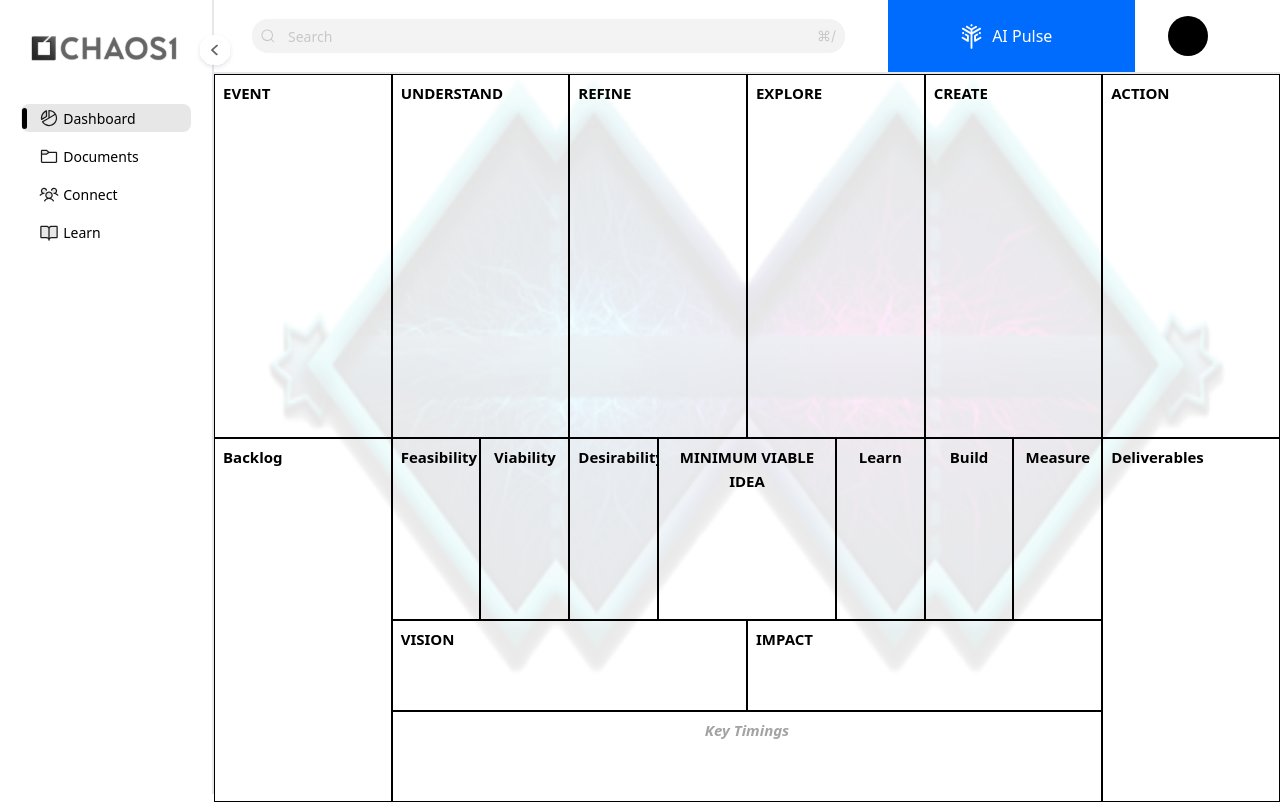
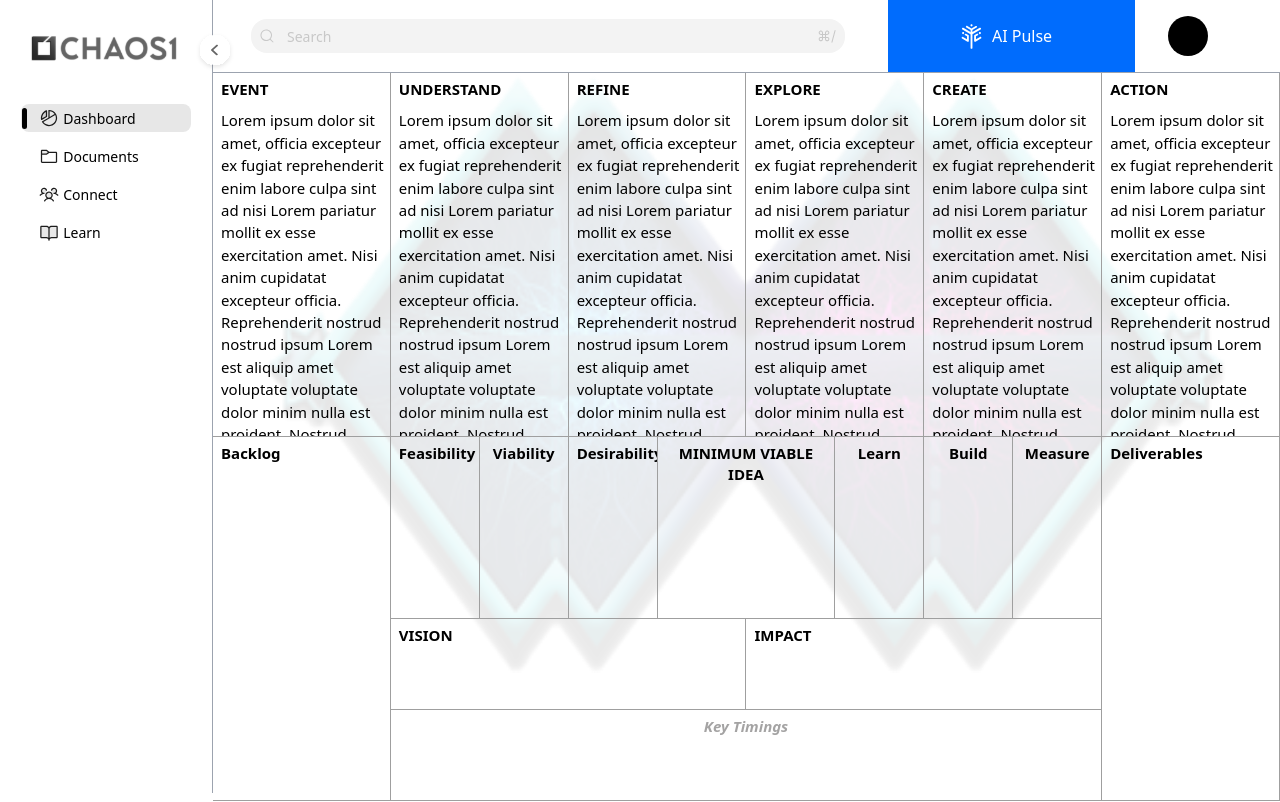
Before and after one commit to mtdoan/EURECAx, a React (Create React App) app in the folder front-end/: page /#/ in a window 1280 px wide. Built offline with nearby package versions, Linux system fonts and the light colour scheme; no server answers; sample sign-in values are in the browser's storage.

Commit message:
fixed styling

```diff
--- a/front-end/src/components/dashboard/Dashboard.jsx
+++ b/front-end/src/components/dashboard/Dashboard.jsx
@@ -22,8 +22,8 @@ export default function Dashboard() {
       <div className="App">
         <div className="flex flex-row w-full">
           <HamburgerMenu />
-          <div className="w-full border-l-2 ">
-            <div className="[&_nav]:flex flex flex-row items-center w-full justify-center border-b-2">
+          <div className="w-full border-l-[1px] border-gray-400">
+            <div className="[&_nav]:flex flex flex-row items-center w-full justify-center border-b-[1px] border-gray-400">
               <NavBar />
             </div>
             <div className="flex flex-row h-[90vh] z-0">
--- a/front-end/src/components/dashboard/canvas/Canvas.jsx
+++ b/front-end/src/components/dashboard/canvas/Canvas.jsx
@@ -32,12 +32,12 @@ const Canvas = () => {
     const [modalName, setModalName] = useState("");
     const [modalData, setModalData] = useState("");
 
-    const [eventData, setEventData] = useState("");
-    const [understandData, setUnderstandData] = useState("");
-    const [refineData, setRefineData] = useState("");
-    const [exploreData, setExploreData] = useState("");
-    const [createData, setCreateData] = useState("");
-    const [actionData, setActionData] = useState("");
+    const [eventData, setEventData] = useState("Lorem ipsum dolor sit amet, officia excepteur ex fugiat reprehenderit enim labore culpa sint ad nisi Lorem pariatur mollit ex esse exercitation amet. Nisi anim cupidatat excepteur officia. Reprehenderit nostrud nostrud ipsum Lorem est aliquip amet voluptate voluptate dolor minim nulla est proident. Nostrud officia pariatur ut officia. Sit irure elit esse ea nulla sunt ex occaecat reprehenderit commodo officia dolor Lorem duis laboris cupidatat officia voluptate. Culpa proident adipisicing id nulla nisi laboris ex in Lorem sunt duis officia eiusmod. Aliqua reprehenderit commodo ex non excepteur duis sunt velit enim. Voluptate laboris sint cupidatat ullamco ut ea consectetur et est culpa et culpa duis.");
+    const [understandData, setUnderstandData] = useState("Lorem ipsum dolor sit amet, officia excepteur ex fugiat reprehenderit enim labore culpa sint ad nisi Lorem pariatur mollit ex esse exercitation amet. Nisi anim cupidatat excepteur officia. Reprehenderit nostrud nostrud ipsum Lorem est aliquip amet voluptate voluptate dolor minim nulla est proident. Nostrud officia pariatur ut officia. Sit irure elit esse ea nulla sunt ex occaecat reprehenderit commodo officia dolor Lorem duis laboris cupidatat officia voluptate. Culpa proident adipisicing id nulla nisi laboris ex in Lorem sunt duis officia eiusmod. Aliqua reprehenderit commodo ex non excepteur duis sunt velit enim. Voluptate laboris sint cupidatat ullamco ut ea consectetur et est culpa et culpa duis.");
+    const [refineData, setRefineData] = useState("Lorem ipsum dolor sit amet, officia excepteur ex fugiat reprehenderit enim labore culpa sint ad nisi Lorem pariatur mollit ex esse exercitation amet. Nisi anim cupidatat excepteur officia. Reprehenderit nostrud nostrud ipsum Lorem est aliquip amet voluptate voluptate dolor minim nulla est proident. Nostrud officia pariatur ut officia. Sit irure elit esse ea nulla sunt ex occaecat reprehenderit commodo officia dolor Lorem duis laboris cupidatat officia voluptate. Culpa proident adipisicing id nulla nisi laboris ex in Lorem sunt duis officia eiusmod. Aliqua reprehenderit commodo ex non excepteur duis sunt velit enim. Voluptate laboris sint cupidatat ullamco ut ea consectetur et est culpa et culpa duis.");
+    const [exploreData, setExploreData] = useState("Lorem ipsum dolor sit amet, officia excepteur ex fugiat reprehenderit enim labore culpa sint ad nisi Lorem pariatur mollit ex esse exercitation amet. Nisi anim cupidatat excepteur officia. Reprehenderit nostrud nostrud ipsum Lorem est aliquip amet voluptate voluptate dolor minim nulla est proident. Nostrud officia pariatur ut officia. Sit irure elit esse ea nulla sunt ex occaecat reprehenderit commodo officia dolor Lorem duis laboris cupidatat officia voluptate. Culpa proident adipisicing id nulla nisi laboris ex in Lorem sunt duis officia eiusmod. Aliqua reprehenderit commodo ex non excepteur duis sunt velit enim. Voluptate laboris sint cupidatat ullamco ut ea consectetur et est culpa et culpa duis.");
+    const [createData, setCreateData] = useState("Lorem ipsum dolor sit amet, officia excepteur ex fugiat reprehenderit enim labore culpa sint ad nisi Lorem pariatur mollit ex esse exercitation amet. Nisi anim cupidatat excepteur officia. Reprehenderit nostrud nostrud ipsum Lorem est aliquip amet voluptate voluptate dolor minim nulla est proident. Nostrud officia pariatur ut officia. Sit irure elit esse ea nulla sunt ex occaecat reprehenderit commodo officia dolor Lorem duis laboris cupidatat officia voluptate. Culpa proident adipisicing id nulla nisi laboris ex in Lorem sunt duis officia eiusmod. Aliqua reprehenderit commodo ex non excepteur duis sunt velit enim. Voluptate laboris sint cupidatat ullamco ut ea consectetur et est culpa et culpa duis.");
+    const [actionData, setActionData] = useState("Lorem ipsum dolor sit amet, officia excepteur ex fugiat reprehenderit enim labore culpa sint ad nisi Lorem pariatur mollit ex esse exercitation amet. Nisi anim cupidatat excepteur officia. Reprehenderit nostrud nostrud ipsum Lorem est aliquip amet voluptate voluptate dolor minim nulla est proident. Nostrud officia pariatur ut officia. Sit irure elit esse ea nulla sunt ex occaecat reprehenderit commodo officia dolor Lorem duis laboris cupidatat officia voluptate. Culpa proident adipisicing id nulla nisi laboris ex in Lorem sunt duis officia eiusmod. Aliqua reprehenderit commodo ex non excepteur duis sunt velit enim. Voluptate laboris sint cupidatat ullamco ut ea consectetur et est culpa et culpa duis.");
 
     const loadCanvas = async () => {
         setIsLoading(true);
@@ -217,9 +217,9 @@ const Canvas = () => {
             <div className="backdrop" style={divStyle}>
                 <div className="modal-container">
                     <div className="modal-header">
-                        <text className="header-text">
+                        <div className="header-text">
                             Last edited {savedTime} {savedDate}
-                        </text>
+                        </div>
 
                         <div style={{ "marginLeft": "auto", "marginRight": "0" }}>
                             <button className="save-button" onClick={handleSave}>
@@ -239,7 +239,7 @@ const Canvas = () => {
                             <div className="modal-scroll-box__container" role="list">
                                 <div style={{ "display": "flex", "marginTop": "43px", "marginLeft": "-36px" }}>
                                     <img src={ChaosBadge} width={"26px"} height={"26px"} />
-                                    <text className="modal-title">{modalName}</text>
+                                    <div className="modal-title">{modalName}</div>
                                 </div>
 
                                 <textarea className="modal-textbox" spellCheck="false" defaultValue={modalData} onChange={updateModal}>
--- a/front-end/src/components/dashboard/canvas/CanvasItem.jsx
+++ b/front-end/src/components/dashboard/canvas/CanvasItem.jsx
@@ -10,17 +10,12 @@ const CanvasItem = (props) => {
     return (
         <>
             <div className="grid-item" onClick={props.onClick}>
-                <text className="item-title">
+                <div className="item-title top">
                     {props.title}
-                </text>
-
+                </div>
                 <div className="scroll-box">
                     <div className="scroll-box__wrapper">
-                        <div className="scroll-box__container" role="list">
-                            <text className="textbox" spellCheck="false">
-                                {props.text}
-                            </text>
-                        </div>
+                        {props.text}
                     </div>
                 </div>
             </div>
--- a/front-end/src/components/dashboard/canvas/CanvasItem2.jsx
+++ b/front-end/src/components/dashboard/canvas/CanvasItem2.jsx
@@ -10,17 +10,12 @@ const CanvasItem2 = (props) => {
     return (
         <>
             <div className="grid-item-2">
-                <text className="item-title">
+                <div className="item-title">
                     {props.title}
-                </text>
-
+                </div>
                 <div className="scroll-box">
                     <div className="scroll-box__wrapper">
-                        <div className="scroll-box__container" role="list">
-                            <text className="textbox" spellCheck="false">
-                                {props.text}
-                            </text>
-                        </div>
+                        {props.text}
                     </div>
                 </div>
             </div>
--- a/front-end/src/components/dashboard/canvas/CanvasItemWide.jsx
+++ b/front-end/src/components/dashboard/canvas/CanvasItemWide.jsx
@@ -9,17 +9,13 @@ const CanvasItemWide = (props) => {
     return (
         <>
             <div className="grid-item-wide">
-                <text className="item-title">
+                <div className="item-title">
                     {props.title}
-                </text>
+                </div>
 
                 <div className="scroll-box">
                     <div className="scroll-box__wrapper">
-                        <div className="scroll-box__container" role="list">
-                            <text className="textbox" spellCheck="false">
-                                {props.text}
-                            </text>
-                        </div>
+                        {props.text}
                     </div>
                 </div>
             </div>
--- a/front-end/src/components/dashboard/canvas/KeyTimings.jsx
+++ b/front-end/src/components/dashboard/canvas/KeyTimings.jsx
@@ -9,9 +9,9 @@ const KeyTimings = (props) => {
     return (
         <>
             <div className="grid-item-timings">
-                <text className="item-title-2">
+                <div className="item-title-2">
                     Key Timings
-                </text>
+                </div>
             </div>
         </>
     )
--- a/front-end/src/components/dashboard/canvas/MVI.jsx
+++ b/front-end/src/components/dashboard/canvas/MVI.jsx
@@ -9,17 +9,12 @@ const MVI = (props) => {
     return (
         <>
             <div className="grid-item-mvi">
-                <text className="item-title">
+                <div className="item-title">
                     {props.title}
-                </text>
-
+                </div>
                 <div className="scroll-box">
                     <div className="scroll-box__wrapper">
-                        <div className="scroll-box__container" role="list">
-                            <span className="textbox" spellCheck="false">
-                                {props.text}
-                            </span>
-                        </div>
+                        {props.text}
                     </div>
                 </div>
             </div>
--- a/front-end/src/components/dashboard/style/canvas.css
+++ b/front-end/src/components/dashboard/style/canvas.css
@@ -16,6 +16,7 @@
     width: 100%;
     height: calc(100vh - 72px);
     padding: 0;
+    --border-color: #9f9f9f;
 }
 
 .grid-row {
@@ -42,16 +43,14 @@
 }
 
 .grid-item {
+    display: flex;
+    flex-direction: column;
     width: 16.66666%;
     height: 100%;
-    /* background-color: #F7F9FB; */
-    background-color: (247, 249, 251, 1);
-    border-width: 0.5px;
-    border-color: black;
+    border-right: solid var(--border-color) 0.5px;
+    border-bottom: solid var(--border-color) 0.5px;
     padding-left: 8px;
     padding-top: 6px;
-    padding-right: 8px;
-    overflow: hidden;
     cursor: pointer;
     z-index: 1;
 }
@@ -61,8 +60,8 @@
     height: 100%;
     /* background-color: #F7F9FB; */
     background-color: (247, 249, 251, 1);
-    border-width: 0.5px;
-    border-color: black;
+    border-right: solid var(--border-color) 0.5px;
+    border-bottom: solid var(--border-color) 0.5px;
     padding-left: 8px;
     padding-top: 6px;
     padding-right: 8px;
@@ -76,8 +75,8 @@
     height: 100%;
     /* background-color: #F7F9FB; */
     background-color: (247, 249, 251, 1);
-    border-width: 0.5px;
-    border-color: black;
+    border-right: solid var(--border-color) 0.5px;
+    border-bottom: solid var(--border-color) 0.5px;
     padding-left: 8px;
     padding-top: 6px;
     padding-right: 8px;
@@ -91,8 +90,8 @@
     height: 100%;
     /* background-color: #F7F9FB; */
     background-color: (247, 249, 251, 1);
-    border-width: 0.5px;
-    border-color: black;
+    border-right: solid var(--border-color) 0.5px;
+    border-bottom: solid var(--border-color) 0.5px;
     padding-left: 8px;
     padding-top: 6px;
     padding-right: 8px;
@@ -105,8 +104,8 @@
     height: 50%;
     /* background-color: #F7F9FB; */
     background-color: (247, 249, 251, 1);
-    border-width: 0.5px;
-    border-color: black;
+    border-right: solid var(--border-color) 0.5px;
+    border-bottom: solid var(--border-color) 0.5px;
     padding-left: 8px;
     padding-top: 6px;
     padding-right: 8px;
@@ -133,13 +132,17 @@
     width: 100%;
     height: 100%;
     margin-top: 9px;
+    overflow-y: auto;
 }
 
 .scroll-box__wrapper {
+    box-sizing: border-box;
     width: 100%;
-    height: 100%;
-    overflow-y: scroll;
-    overflow-x: hidden;
+    max-height: 100%;
+    overflow-wrap: break-word;
+    hyphens: manual;
+    font-size: clamp(10px, 1.4vw, 14.945px);
+    font-weight: 400;
 }
 
 .scroll-box__container {
@@ -153,16 +156,12 @@
     height: 100%;
     margin: 0;
     padding: 0;
-    text-wrap: wrap;
 
     color: #494949;
-    font-size: 14.945px;
-    font-weight: 400;
     line-height: 21.35px;
 
     background-color: rgba(0, 0, 0, 0);
     border: none;
-    overflow: auto;
     outline: none;
     resize: none;
 
```
Also changed, not shown: front-end/src/App.jsx (+15 -20 lines), front-end/src/components/DashboardFlow/DashboardFlow.jsx (+6 -6 lines).
